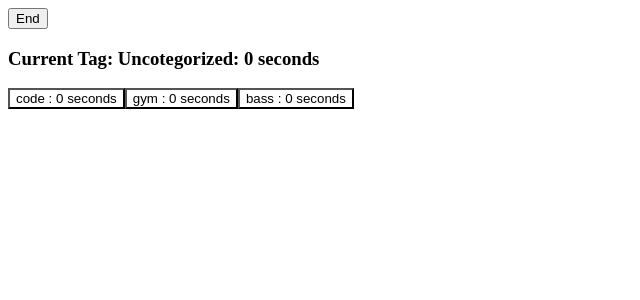
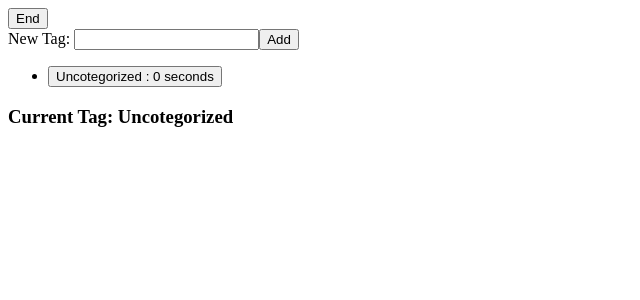
Before and after one commit to Vasily93/time-tracker, a React (Create React App) app: page / in a window 1280 px wide. Both pictures are taken after a click on the button "Start". Shown: the top 300 px of the page, without its empty margins (0-640 px from the left). Built offline with nearby package versions, Linux system fonts and the light colour scheme.

Commit message:
refactored to use tag ids instead of names

```diff
--- a/src/App.js
+++ b/src/App.js
@@ -1,4 +1,4 @@
-import { useState, useEffect } from 'react';
+import React, { useState, useEffect } from 'react';
 import TimeTracker from './TimeTracker';
 
 function App() {
--- a/src/TimeTracker.js
+++ b/src/TimeTracker.js
@@ -1,17 +1,16 @@
-import {useState, useEffect} from 'react';
+import React, {useState} from 'react';
+import { v4 as uuidv4 } from 'uuid';
 
 function TimeTracker() {
-  const [tags, setTags] = useState([{name: 'Uncotegorized', id: 0, totalTime: 0}, {name:'code', id: 1, totalTime: 0}, {name:'gym', id: 2, totalTime: 0}, {name:'bass', id: 3, totalTime: 0}]);
-  const [currentTag, setCurrentTag] = useState(tags[0].name);
-  const [timer, setTimer] = useState(0);
+  const [tags, setTags] = useState([{name: 'Uncotegorized', id: 12345, totalTime: 0}]);
+  const [currentTagID, setCurrentTagID] = useState(tags[0].id);
+  const [timer, setTimer] = useState(new Date().getTime());
+  const [newTag, setNewTag] = useState('')
 
-  useEffect(() => {
-    setTimer(new Date().getTime())
-  }, [])
 
-  function updateTagInTags(currentTag, timeStamp) {
+  function updateTagInTags(tagID, timeStamp) {
     const updatedTags = tags.map(tag => {
-      if (tag.name === currentTag) {
+      if (tag.id === tagID) {
         tag.totalTime = tag.totalTime +=  (timeStamp - timer)
       }
       return tag;
@@ -22,35 +21,44 @@ function TimeTracker() {
   function handleClick(clickedID) {
     const timeStamp =  new Date().getTime()
     setTimer(timeStamp)
-    setCurrentTag(prevTag => {
-      if(prevTag === clickedID) {
+    setCurrentTagID(prevTagID => {
+      if(prevTagID === clickedID) {
         updateTagInTags(clickedID, timeStamp)
-        return 'Uncotegorized'
-      } else if(prevTag !== clickedID) {
-        updateTagInTags(prevTag, timeStamp)
+        return 12345
+      } else if(prevTagID !== clickedID) {
+        updateTagInTags(prevTagID, timeStamp)
         return clickedID
       }
 
     })
   }
 
+  function handleSubmit(e) {
+    e.preventDefault()
+    setTags([...tags, {name: newTag, id: uuidv4(), totalTime: 0}])
+    setNewTag('')
+  }
+
   return (
     <div className="App">
-
-      <h3>Current Tag: {`${tags[0].name}: ${tags[0].totalTime/1000} seconds`}</h3>
-
-      <div>
+      <form onSubmit={e => handleSubmit(e)}>
+        <label htmlFor='new-tag'>New Tag: </label>
+        <input id='new-tag' value={newTag} onChange={e => setNewTag(e.target.value)} />
+        <button>Add {newTag}</button>
+      </form>
+      <ul>
       {tags.map(({name, id, totalTime}, index) => {
-        if(index === 0) return null;
-        return (<button
+        if(index === 0) return <li key={id}><button>{name} : {Math.floor(totalTime/1000)} seconds</button></li>
+        return (<li key={id}><button
           onClick={e => handleClick(e.target.id)}
-          id={name} key={id}
-          style={{backgroundColor: currentTag === name ? 'lightblue': 'white'}}
+          id={id}
+          style={{backgroundColor: currentTagID === id ? 'lightblue': 'white'}}
         >
           {name} : {Math.floor(totalTime/1000)} seconds
-        </button>)
+        </button></li>)
       })}
-    </div>
+    </ul>
+    <h3>Current Tag: {tags.find(tag => tag.id === currentTagID).name}</h3>
     </div>
   );
 }
```
